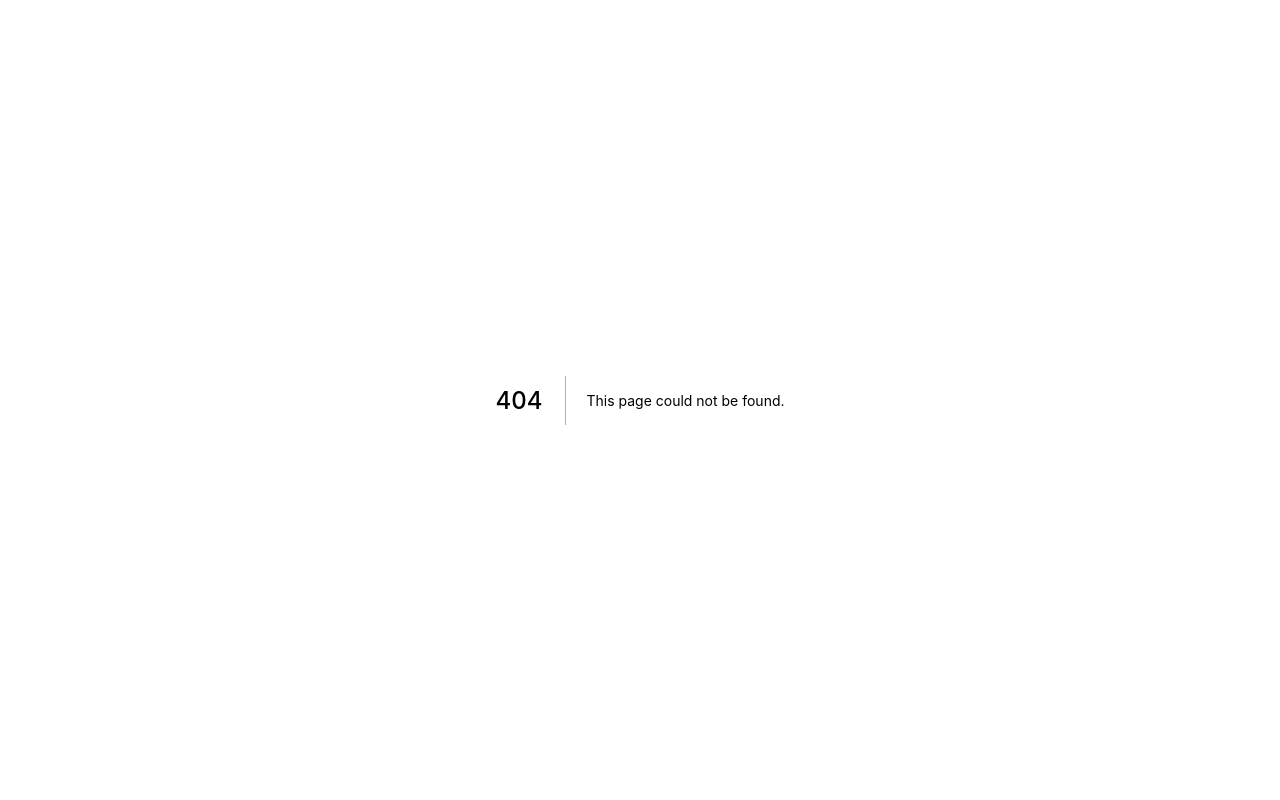
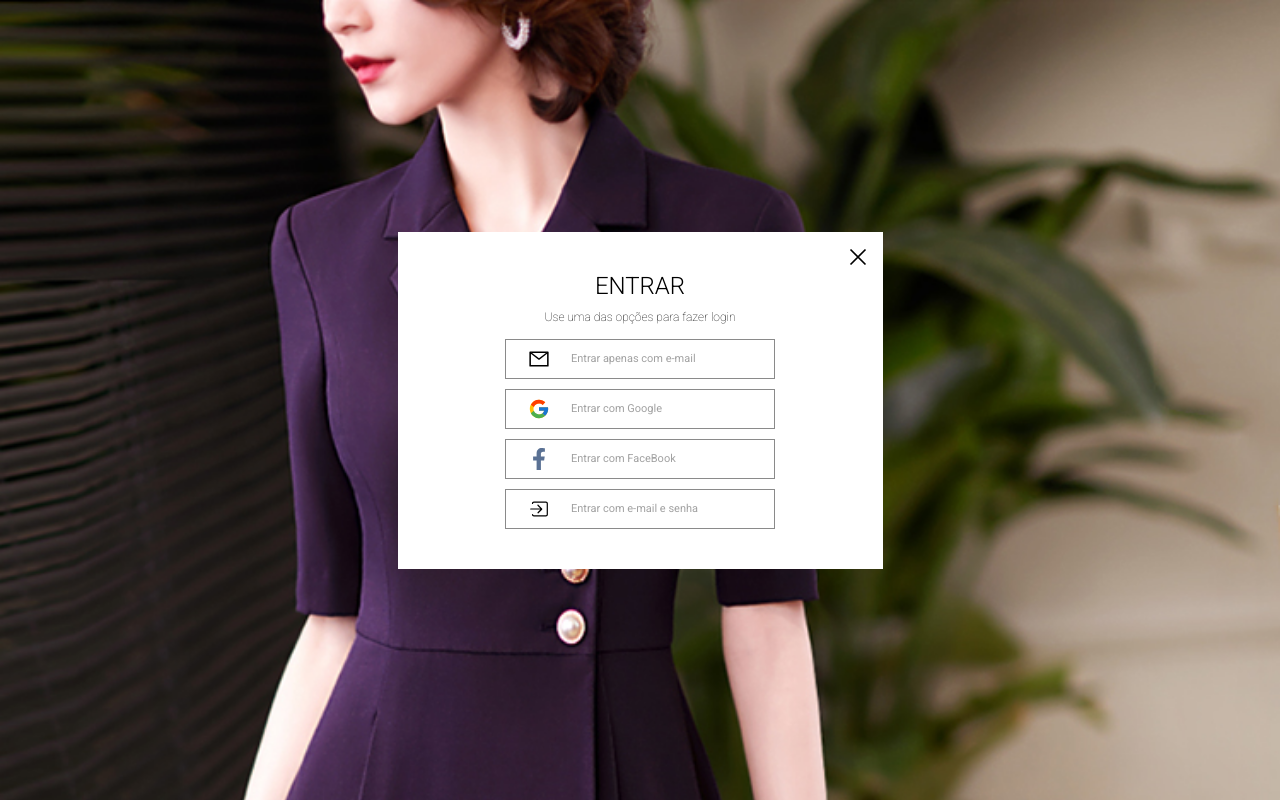
Before and after one commit to mccjoey/dominic-template, a Next.js app: page /user/login in a window 1280 px wide. Before the commit this address had no page. Built offline with nearby package versions, Linux system fonts and the light colour scheme.

Commit message:
Login Page

```diff
--- a/src/pages/_app.tsx
+++ b/src/pages/_app.tsx
@@ -1,4 +1,5 @@
 import type { AppProps } from "next/app";
+import { useRouter } from "next/router";
 import { Fragment } from "react";
 import { Footer } from "../components/Footer";
 import useView from "../hooks/useView";
@@ -13,14 +14,23 @@ import { HeaderMobile } from "../views/mobile/components/Header";
 
 function MyApp({ Component, pageProps }: AppProps) {
   const { innerWidth = 0 } = useView();
+  const { pathname } = useRouter();
 
   if (innerWidth <= 780) {
     return (
       <Fragment>
-        <HeaderMobile />
+        {pathname !== "/user/login" && (
+          <>
+            <HeaderMobile />
+          </>
+        )}
         <Component {...pageProps} />
-        <Footer />
-        <FooterMobile />
+        {pathname !== "/user/login" && (
+          <>
+            <Footer />
+            <FooterMobile />
+          </>
+        )}
       </Fragment>
     );
   }
--- /dev/null
+++ b/src/pages/user/login/index.tsx
@@ -0,0 +1,47 @@
+import type { NextPage } from "next";
+import { useRouter } from "next/router";
+import { AiOutlineMail } from "react-icons/ai";
+import { FaFacebookF } from "react-icons/fa";
+import { FcGoogle } from "react-icons/fc";
+import { GrClose } from "react-icons/gr";
+import { IoIosLogIn } from "react-icons/io";
+import styles from "./styles.module.scss";
+
+const Login: NextPage = () => {
+  const { push: route } = useRouter();
+
+  return (
+    <main className={styles.loginPage}>
+      <section
+        className={styles.content}
+        style={{ backgroundImage: "url(/images/placeholder_background.jpeg)" }}
+      >
+        <form onSubmit={(e) => e.preventDefault()}>
+          <GrClose className={styles.closeLogin} onClick={() => route("/")} />
+          <h1>Entrar</h1>
+          <small>Use uma das opções para fazer login</small>
+          <ul>
+            <li>
+              <AiOutlineMail />
+              <small>Entrar apenas com e-mail</small>
+            </li>
+            <li>
+              <FcGoogle />
+              <small>Entrar com Google</small>
+            </li>
+            <li>
+              <FaFacebookF />
+              <small>Entrar com FaceBook</small>
+            </li>
+            <li>
+              <IoIosLogIn />
+              <small>Entrar com e-mail e senha</small>
+            </li>
+          </ul>
+        </form>
+      </section>
+    </main>
+  );
+};
+
+export default Login;
--- /dev/null
+++ b/src/pages/user/login/styles.module.scss
@@ -0,0 +1,95 @@
+.loginPage {
+  height: 100vh;
+
+  .content {
+    height: 100vh;
+    display: flex;
+    align-items: center;
+    justify-content: center;
+    background-size: cover;
+
+    form {
+      position: relative;
+      width: 85%;
+      max-width: 485px;
+      height: fit-content;
+      transition: all 0.5s ease;
+      background-color: white;
+      padding: 40px;
+      display: flex;
+      align-items: center;
+      justify-content: center;
+      flex-direction: column;
+
+
+
+      .closeLogin {
+        width: 20px;
+        height: 20px;
+        position: absolute;
+        top: 15px;
+        right: 15px;
+      }
+
+      h1 {
+        color: #000;
+        font-size: 24px;
+        font-weight: 300;
+        margin-bottom: 10px;
+        text-transform: uppercase;
+        text-align: center;
+      }
+
+      > small {
+        font-size: 12px;
+        font-weight: 100;
+        margin-bottom: 15px;
+      }
+
+      ul {
+        display: flex;
+        width: 100%;
+        max-width: 270px;
+        flex-direction: column;
+        gap: 10px;
+
+        li {
+          width: 100%;
+          list-style: none;
+          flex: 1;
+          text-align: left;
+          border: 1px solid #8a8a8a;
+          min-height: 40px;
+          color: #a1a1a1;
+          display: grid;
+          grid-template-columns: 65px auto;
+          align-items: center;
+          justify-items: center;
+
+          small {
+            width: 100%;
+            text-align: left;
+            font-size: 11px;
+          }
+
+          svg {
+            font-size: 22px;
+          }
+
+          &:nth-of-type(3) {
+            svg {
+              color: #5a7194;
+            }
+          }
+
+          &:nth-of-type(1),
+          &:nth-of-type(4) {
+            svg {
+              color: #000;
+            }
+          }
+        }
+      }
+    }
+  }
+}
--- a/src/views/mobile/components/Footer/index.tsx
+++ b/src/views/mobile/components/Footer/index.tsx
@@ -73,13 +73,13 @@ export const FooterMobile: React.FC = () => {
           </li>
           <li
             className={`${styles.footerMenuItem} ${
-              pathname == "/perfil" && styles.active
+              pathname == "/user/login" && styles.active
             }`}
           >
             <div className={styles.indicator}>
               <BsDot />
             </div>
-            <Link href="/perfil">
+            <Link href="/user/login">
               <Image
                 width={32}
                 height={32}
--- a/src/views/mobile/components/Header/index.tsx
+++ b/src/views/mobile/components/Header/index.tsx
@@ -9,6 +9,7 @@ import { Menu } from "./Menu";
 import { Search } from "./Search";
 import { GrClose } from "react-icons/gr";
 import { Header } from "../../../../components/Header";
+import { useRouter } from "next/router";
 
 export const HeaderMobile: React.FC = () => {
   const [isHeaderMenuOpen, setIsHeaderMenuOpen] = useState<boolean>(false);
@@ -17,6 +18,7 @@ export const HeaderMobile: React.FC = () => {
   const [isFaqOpen, setIsFaqOpen] = useState<boolean>(false);
   const headerState = useHeaderState();
   const showFooter = useShowFooter();
+  const { push: route } = useRouter();
 
   const toggleCart = useCallback(() => {
     if (isHeaderMenuOpen || isHeaderSearchOpen) {
@@ -99,8 +101,8 @@ export const HeaderMobile: React.FC = () => {
               setIsHeaderMenuOpen={toggleMenu}
             />
             <section className={styles.bottom}>
-              <button>Início</button>
-              <button>Minha Conta</button>
+              <button onClick={() => route("/user/login")}>Início</button>
+              <button onClick={() => route("/user/login")}>Minha Conta</button>
             </section>
           </Fragment>
         )}
```
